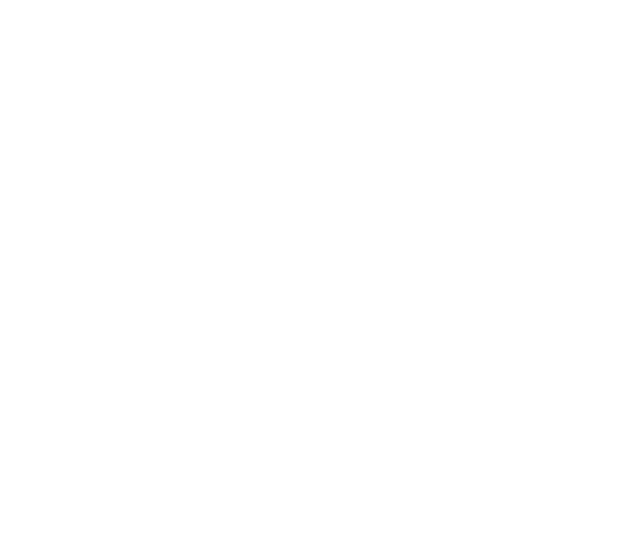
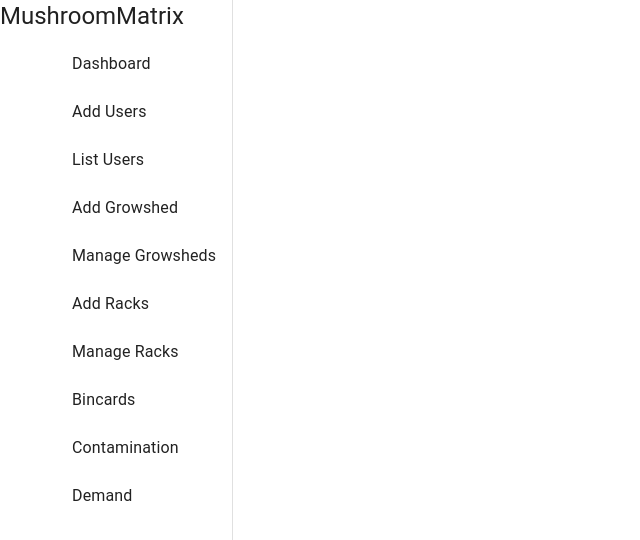
Before and after one commit to IT21080258/test-mush, a React (Create React App) app in the folder frontend/: page / in a window 1280 px wide. Shown: the top 540 px of the page, without its empty margins (0-640 px from the left). Built offline with nearby package versions, Linux system fonts and the light colour scheme.

Commit message:
it21080258-layout

```diff
--- a/frontend/src/App.js
+++ b/frontend/src/App.js
@@ -1,13 +1,13 @@
 import './App.css';
-import appDrawer from './components/sidebar/appdrawer'
-import routes from './routes/routes'
+import AppDrawer from './components/sidebar/appdrawer'
+import Routes from './routes/routes'
 
 
-function App() {
+function App(){
   return (
-    <appDrawer>
-      <routes/>
-    </appDrawer>
+    <AppDrawer>
+      <Routes style={{display:'flex'}}/>
+    </AppDrawer>
   );
 }
 
--- a/frontend/src/components/sidebar/appdrawer.jsx
+++ b/frontend/src/components/sidebar/appdrawer.jsx
@@ -5,10 +5,13 @@
 import ListItemIcon from '@mui/material/ListItemIcon';
 import ListItemText from '@mui/material/ListItemText';
 import Typography from '@mui/material/Typography';
+// import { useHistory } from 'react-router-dom';
 
-
+const drawerWidth = 240
 
 export default function appDrawer({children}){
+
+    // const history = useHistory();
 
     const menuItems = [
         {
@@ -53,23 +56,30 @@
         },
       ];
 
+    //   const handleMenuItemClick = (path) => {
+    //     history.push(path);
+    // };
+
     return(
+
+        <div >
         <Drawer
         variant="permanent"
-        anchor="left">
+        anchor="left"
+        style={{ width: drawerWidth }}
+        >
 
             <div>
                 <Typography variant="h5">
                     MushroomMatrix
                 </Typography>
             </div>
-
             <List>
                 {menuItems.map((item) => (
                 <ListItem
                     button
                     key={item.text}
-                    // onClick={() => history.push(item.path)}
+                    // onClick={() => useh(item.path)}
                     // className={location.pathname == item.path ? classes.active : null}
                 >
                     <ListItemIcon>{item.icon}</ListItemIcon>
@@ -77,8 +87,16 @@
                 </ListItem>
           ))}
         </List>
+        </Drawer>
 
-        </Drawer>
+        <div>
+
+            {children}
+
+        </div>
+        </div>
+
+
     )
 
 }
--- a/frontend/src/routes/routes.jsx
+++ b/frontend/src/routes/routes.jsx
@@ -1,7 +1,7 @@
 import React from 'react';
 import { BrowserRouter , Route , Routes } from 'react-router-dom';
 
-import appDrawer from '../pages/dashboard/dashboard'
+import Dashboard from '../pages/dashboard/dashboard'
 
 export default function routes({children}){
 return(
@@ -10,8 +10,8 @@
     <Routes>
 
       <Route
-      path='/dasboard'
-      element = {<appDrawer/>}
+      path='/dashboard'
+      element = {<Dashboard/>}
       />
 
     </Routes>
```
